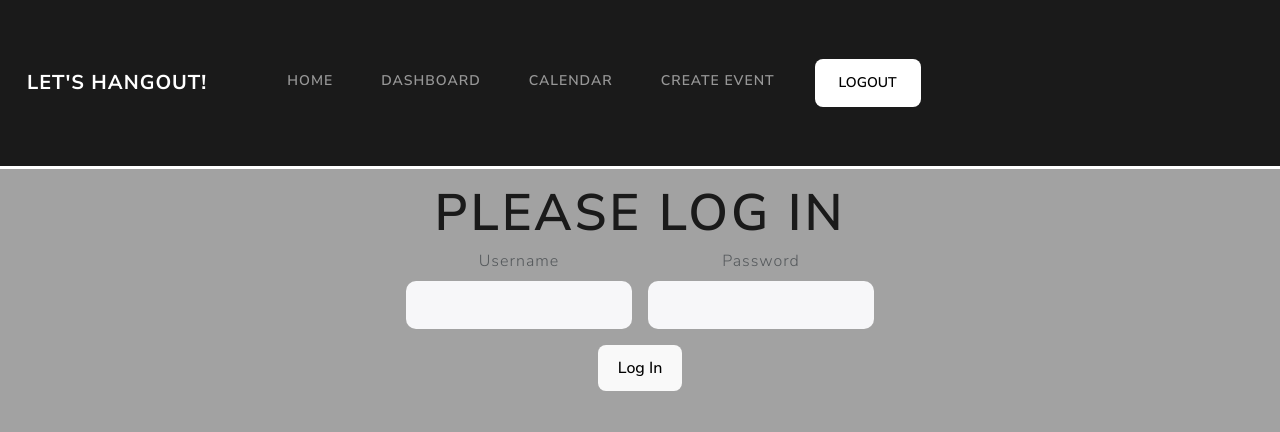
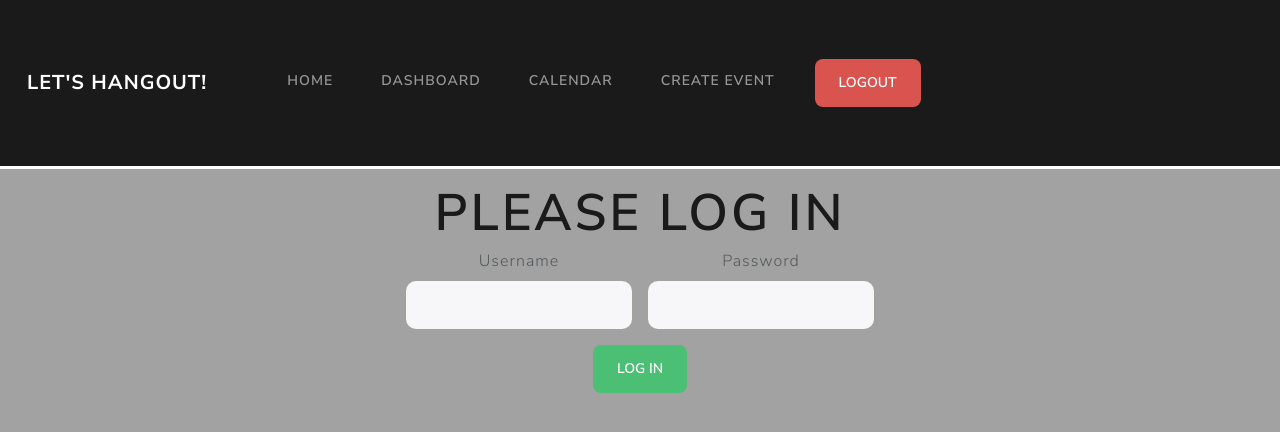
Before and after one commit to SPerrott22/lets-hangout, a React (Vite) app in the folder front-end/: page /login in a window 1280 px wide. Shown: the top 432 px of the page. Built offline with nearby package versions, Linux system fonts and the light colour scheme; sample sign-in values are in the browser's storage.

Commit message:
Made login and logout buttons match in theme

```diff
--- a/front-end/pages/Login.jsx
+++ b/front-end/pages/Login.jsx
@@ -122,7 +122,7 @@ export default function Login() {
                 {error && <div className="error-message">{error}</div>}
                 <p></p>
                 <div>
-                    <button type="submit">Log In</button>
+                    <button type="submit" className="btn btn-success">Log In</button>
                 </div>
             </form>
         </div>
--- a/front-end/src/App.jsx
+++ b/front-end/src/App.jsx
@@ -61,7 +61,7 @@ function Header({tokenProp, tokenDeletion}) {
                     {location.pathname!=="/event_creation" && (<a className="nav-link" href="/event_creation">Create Event</a>)}
                   </li>
                   {tokenProp.token && (
-                    <button onClick={handleLogout} className="btn btn-secondary" type="button">
+                    <button onClick={handleLogout} className="btn btn-danger" type="button">
                       Logout
                     </button>)}
                   {!tokenProp.token && (
```
